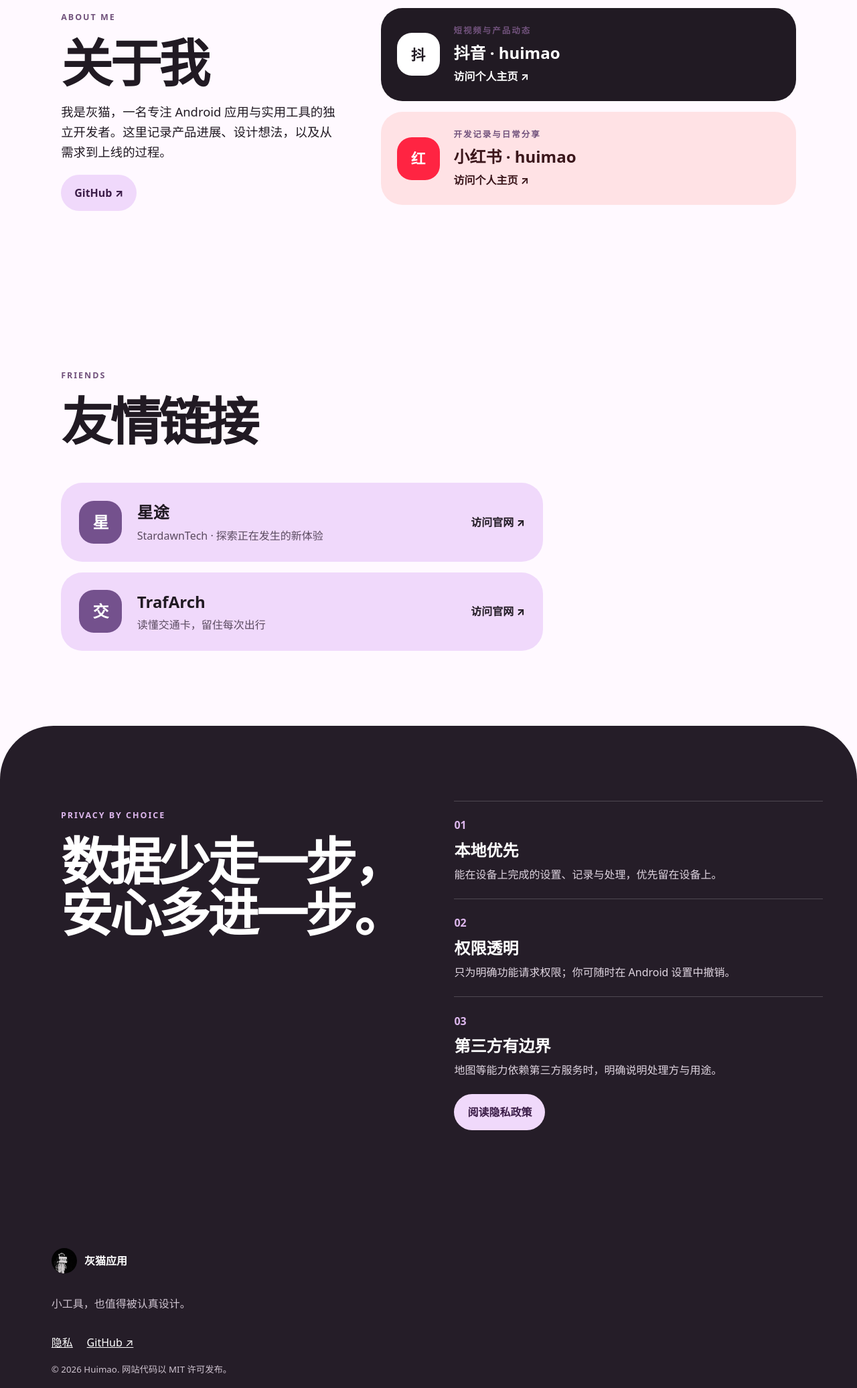
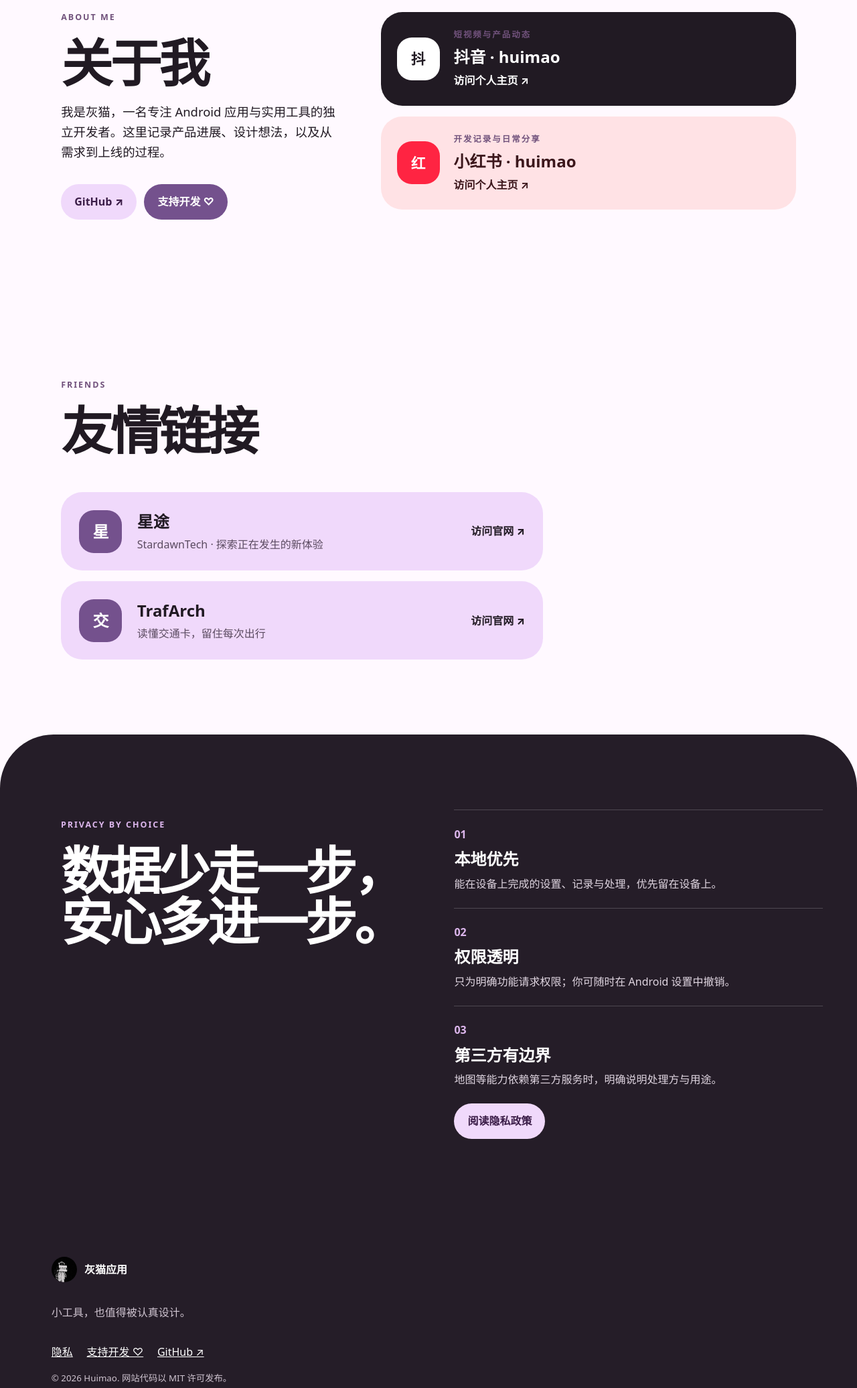
Before and after one commit to huimao28/huimao-apps-site, a plain HTML site: page index.html in a window 1280 px wide. Shown: the part 4635-6708 px from the top of the page at 67% size. Drawn offline with Linux system fonts and the light colour scheme.

Commit message:
fix: expose sponsor page from homepage

```diff
--- a/index.html
+++ b/index.html
@@ -8,7 +8,7 @@
 <article class="product car reveal"><div class="product-copy"><img class="app-icon" src="assets/car-icon.png" alt="灰猫车管图标"><p class="kicker">车辆管理</p><h3>灰猫车管</h3><p>把车辆资料、养护记录与备份入口收进清晰界面。宣传素材还展示了 OBD 相关卡片；实际可用能力与车辆、适配器及当前版本有关。</p><ul><li>车辆资料管理</li><li>养护信息整理</li><li>本地数据备份入口</li></ul><a class="button primary" href="https://play.google.com/store/apps/details?id=com.huimao.car" rel="noopener">前往 Google Play <span aria-hidden="true">↗</span></a></div><img class="art" src="assets/car-hero.png" alt="灰猫车管宣传图" loading="lazy"></article>
 <article class="product wechat reverse reveal" id="wechat"><div class="product-copy"><img class="app-icon" src="assets/wechat-icon.png" alt="微信通知进化图标"><p class="kicker">本地优先 · 通知增强</p><h3>微信通知进化</h3><p>通过 Android 通知监听，将微信通知重组为现代 MessagingStyle 会话。支持消息聚合、系统对话能力与 Android Auto 展示；部分动作依赖微信提供的标准入口。</p><ul><li>会话式通知聚合</li><li>可选本地加密历史，默认关闭</li><li>AI 总结仅在用户确认后联网</li></ul><div class="actions"><a class="button primary" href="https://github.com/huimao28/wechat-notify-evo/releases/latest" rel="noopener">前往 GitHub Release <span aria-hidden="true">↗</span></a><a class="button tonal" href="#wechat-detail">了解详情</a></div></div><img class="art" src="assets/wechat-hero.png" alt="微信通知进化宣传图" loading="lazy"></article>
 <div id="wechat-detail" class="detail reveal"><h3>边界说清楚，体验才安心</h3><p>这是独立工具，并未在本站宣称已上架 Google Play。模拟回复不会发送到微信，模拟已读只清理工具本地状态；通知捕获也不是完整聊天备份。应用与腾讯无隶属或背书关系。</p></div></section>
-<section id="about" class="about section reveal"><div class="about-copy"><p class="eyebrow">ABOUT ME</p><h2>关于我</h2><p class="about-lede">我是灰猫，一名专注 Android 应用与实用工具的独立开发者。这里记录产品进展、设计想法，以及从需求到上线的过程。</p><a class="button tonal" href="https://github.com/huimao28" rel="noopener">GitHub ↗</a></div><div class="social-grid"><a class="social-card douyin" href="https://v.douyin.com/l_566BE0AOY/" rel="noopener"><div class="social-mark" aria-hidden="true">抖</div><div><p class="kicker">短视频与产品动态</p><h3>抖音 · huimao</h3><span>访问个人主页 ↗</span></div></a><a class="social-card xhs" href="https://xhslink.cn/o/4F4fSKZp5nF" rel="noopener"><div class="social-mark" aria-hidden="true">红</div><div><p class="kicker">开发记录与日常分享</p><h3>小红书 · huimao</h3><span>访问个人主页 ↗</span></div></a></div></section>
+<section id="about" class="about section reveal"><div class="about-copy"><p class="eyebrow">ABOUT ME</p><h2>关于我</h2><p class="about-lede">我是灰猫，一名专注 Android 应用与实用工具的独立开发者。这里记录产品进展、设计想法，以及从需求到上线的过程。</p><div class="actions"><a class="button tonal" href="https://github.com/huimao28" rel="noopener">GitHub ↗</a><a class="button primary" href="sponsor/">支持开发 ♡</a></div></div><div class="social-grid"><a class="social-card douyin" href="https://v.douyin.com/l_566BE0AOY/" rel="noopener"><div class="social-mark" aria-hidden="true">抖</div><div><p class="kicker">短视频与产品动态</p><h3>抖音 · huimao</h3><span>访问个人主页 ↗</span></div></a><a class="social-card xhs" href="https://xhslink.cn/o/4F4fSKZp5nF" rel="noopener"><div class="social-mark" aria-hidden="true">红</div><div><p class="kicker">开发记录与日常分享</p><h3>小红书 · huimao</h3><span>访问个人主页 ↗</span></div></a></div></section>
 <section id="friends" class="friends section reveal"><p class="eyebrow">FRIENDS</p><h2>友情链接</h2><div class="friend-grid"><a class="friend-card" href="https://stardawn.cc/" rel="noopener"><div class="friend-mark" aria-hidden="true">星</div><div><h3>星途</h3><p>StardawnTech · 探索正在发生的新体验</p></div><span aria-hidden="true">访问官网 ↗</span></a><a class="friend-card trafarch" href="https://www.trafarch.top/" rel="noopener"><div class="friend-mark" aria-hidden="true">交</div><div><h3>TrafArch</h3><p>读懂交通卡，留住每次出行</p></div><span aria-hidden="true">访问官网 ↗</span></a></div></section>
 <section id="privacy" class="privacy section reveal"><div><p class="eyebrow">PRIVACY BY CHOICE</p><h2>数据少走一步，<br>安心多进一步。</h2></div><div class="principles"><article><b>01</b><h3>本地优先</h3><p>能在设备上完成的设置、记录与处理，优先留在设备上。</p></article><article><b>02</b><h3>权限透明</h3><p>只为明确功能请求权限；你可随时在 Android 设置中撤销。</p></article><article><b>03</b><h3>第三方有边界</h3><p>地图等能力依赖第三方服务时，明确说明处理方与用途。</p></article><a class="button tonal" href="privacy/">阅读隐私政策</a></div></section></main>
-<footer><a class="brand" href="#top"><img src="assets/huimao-avatar.png" alt="灰猫的头像">灰猫应用</a><p>小工具，也值得被认真设计。</p><div><a href="privacy/">隐私</a><a href="https://github.com/huimao28" rel="noopener">GitHub ↗</a></div><small>© <span id="year"></span> Huimao. 网站代码以 MIT 许可发布。</small></footer></body></html>
+<footer><a class="brand" href="#top"><img src="assets/huimao-avatar.png" alt="灰猫的头像">灰猫应用</a><p>小工具，也值得被认真设计。</p><div><a href="privacy/">隐私</a><a href="sponsor/">支持开发 ♡</a><a href="https://github.com/huimao28" rel="noopener">GitHub ↗</a></div><small>© <span id="year"></span> Huimao. 网站代码以 MIT 许可发布。</small></footer></body></html>
```
